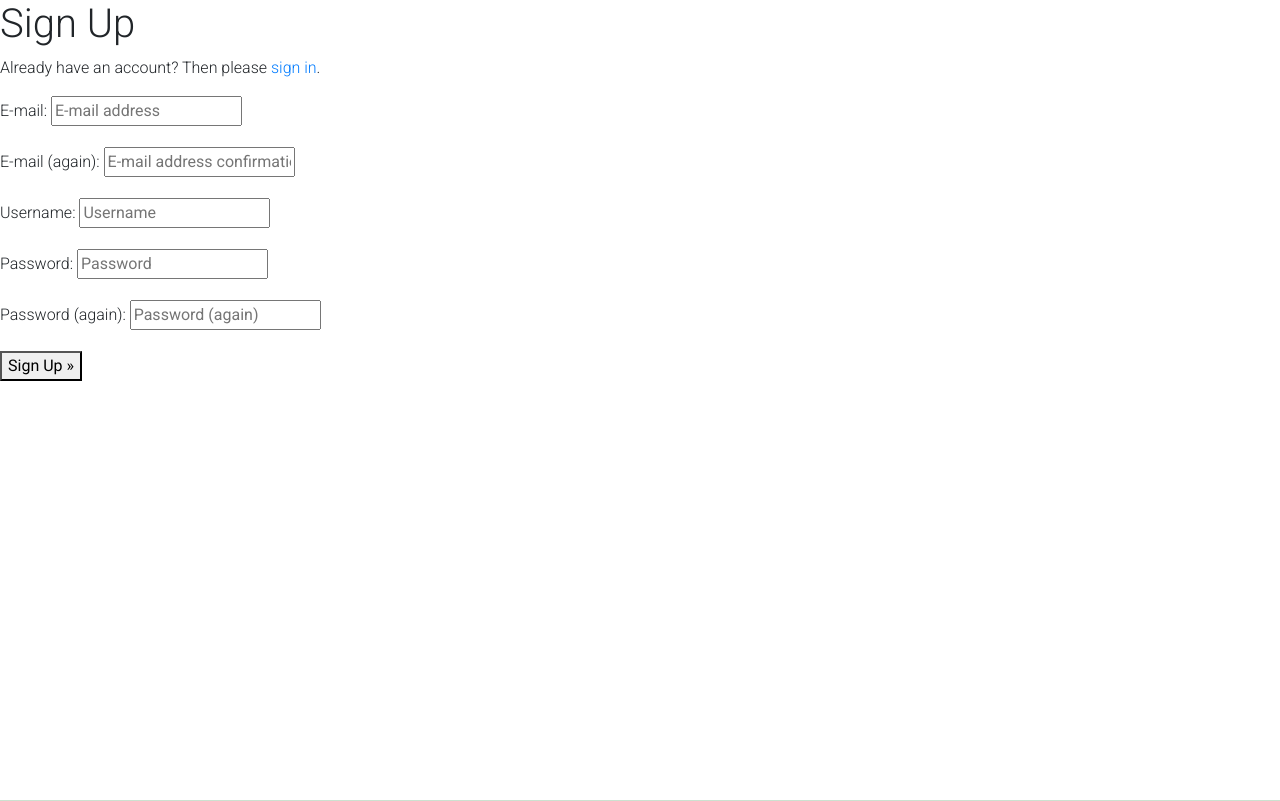
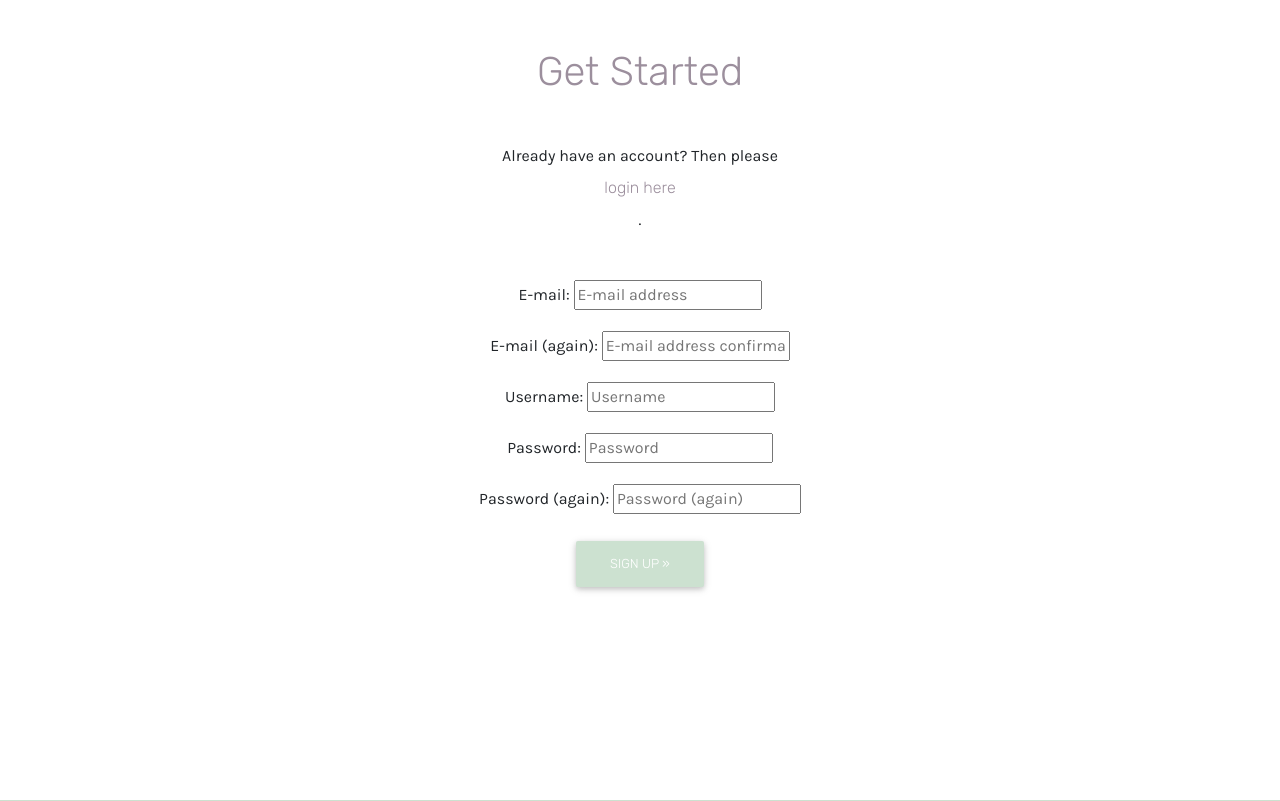
Before and after one commit to ClaireLally8/Waggy-Box, a Django app: page /accounts/signup/ in a window 1280 px wide. Shown: the part 96-897 px from the top of the page. Run offline with Django 3.2, Linux system fonts and the light colour scheme; some libraries are stand-ins or nearby versions.

Commit message:
Removed translate

```diff
--- a/templates/allauth/account/signup.html
+++ b/templates/allauth/account/signup.html
@@ -2,20 +2,20 @@
 
 {% load i18n %}
 
-{% block head_title %}{% trans "Signup" %}{% endblock %}
+{% block head_title %}Get Started{% endblock %}
 
 {% block content %}
-<h1>{% trans "Sign Up" %}</h1>
+<h1 class="text-center section-head mt-5">Get Started</h1>
 
-<p>{% blocktrans %}Already have an account? Then please <a href="{{ login_url }}">sign in</a>.{% endblocktrans %}</p>
+<p class="section-text text-center mt-5">Already have an account? Then please <a class="nav-link" href="{{ login_url }}">login here</a>.</p>
 
-<form class="signup" id="signup_form" method="post" action="{% url 'account_signup' %}">
+<form class="signup text-center mt-5 section-text" id="signup_form" method="post" action="{% url 'account_signup' %}">
   {% csrf_token %}
   {{ form.as_p }}
   {% if redirect_field_value %}
   <input type="hidden" name="{{ redirect_field_name }}" value="{{ redirect_field_value }}" />
   {% endif %}
-  <button type="submit">{% trans "Sign Up" %} &raquo;</button>
+  <button class="btn btn-sage" type="submit">Sign Up &raquo;</button>
 </form>
 
 {% endblock %}
```
